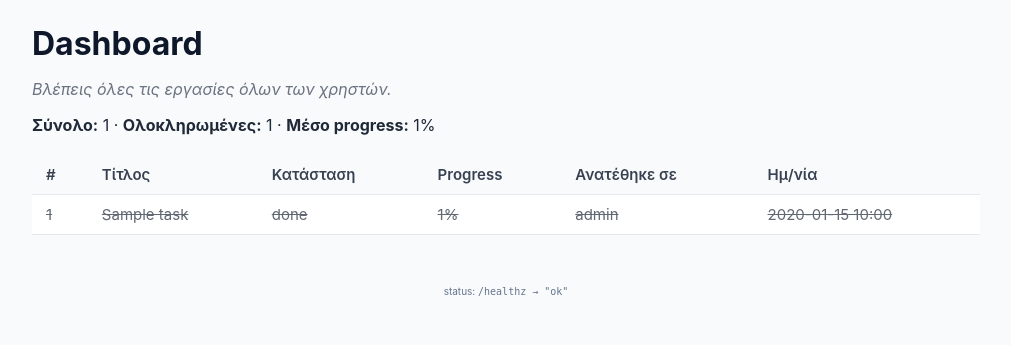
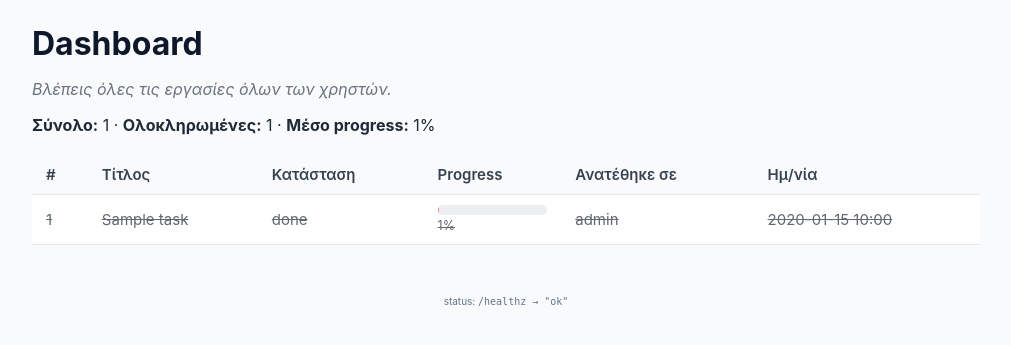
Before and after one commit to mariaarampatzaki8-hub/task-manager, a Flask app: page /dashboard in a window 1280 px wide. Shown: the part 44-389 px from the top of the page, without its empty margins (134-1145 px from the left). Run offline with Flask 3, Linux system fonts and the light colour scheme; a user stored in the database is signed in; tables that the repository leaves empty hold one stand-in row (values such as "Sample post").

Commit message:
Update dashboard.html

```diff
--- a/task_manager_linked/templates/dashboard.html
+++ b/task_manager_linked/templates/dashboard.html
@@ -33,7 +33,17 @@
         <td>{{ t.id }}</td>
         <td>{{ t.title }}</td>
         <td>{{ t.status }}</td>
-        <td>{{ t.progress }}%</td>
+        <td>
+          <div class="progress-bar">
+            <div class="progress-fill
+                 {% if t.progress < 30 %}low
+                 {% elif t.progress < 70 %}medium
+                 {% else %}high{% endif %}"
+                 style="width: {{ t.progress }}%">
+            </div>
+          </div>
+          <small>{{ t.progress }}%</small>
+        </td>
         <td>{{ user_map.get(t.assignee_id, '—') }}</td>
         <td>{{ t.created_at.strftime('%Y-%m-%d %H:%M') if t.created_at else '—' }}</td>
       </tr>
```
